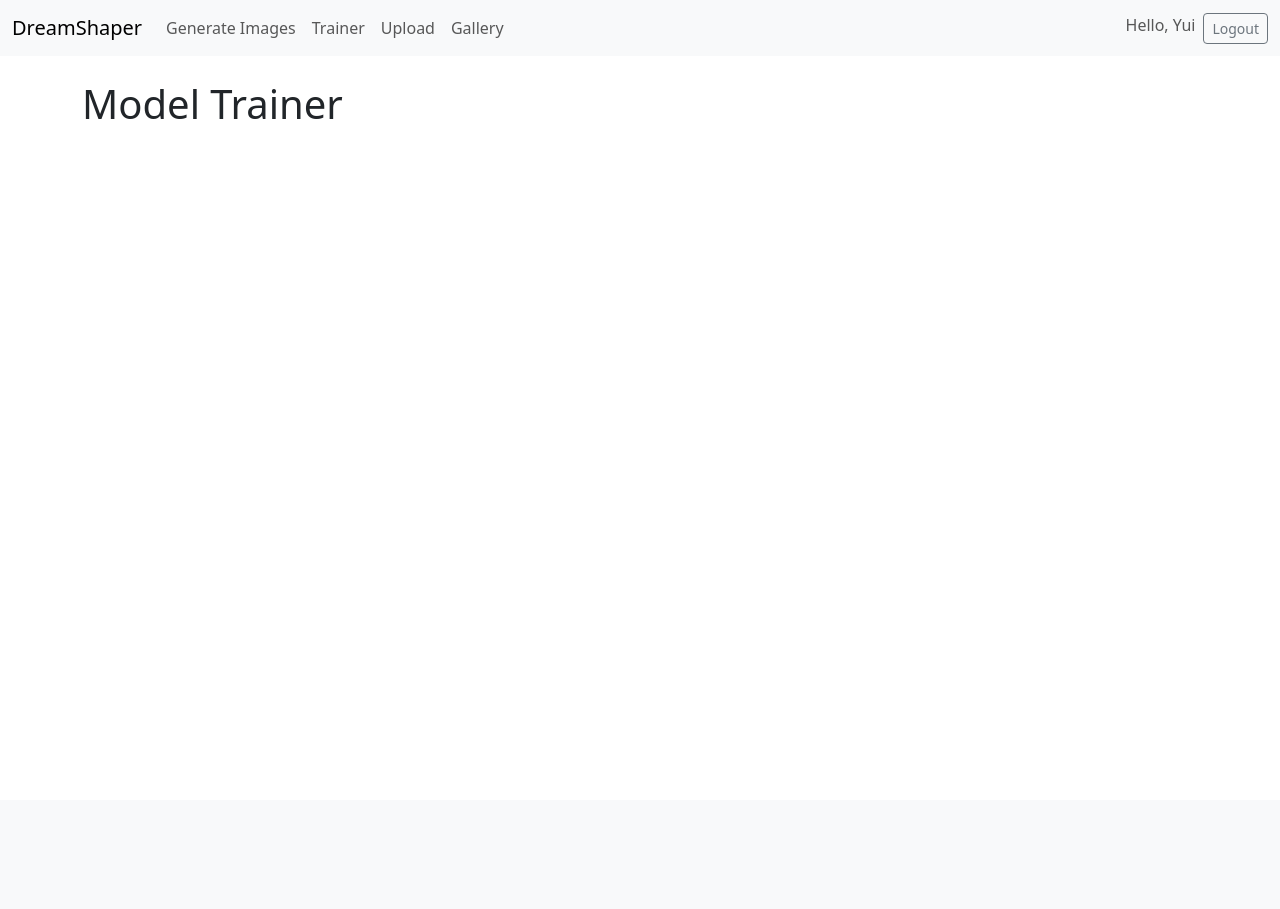
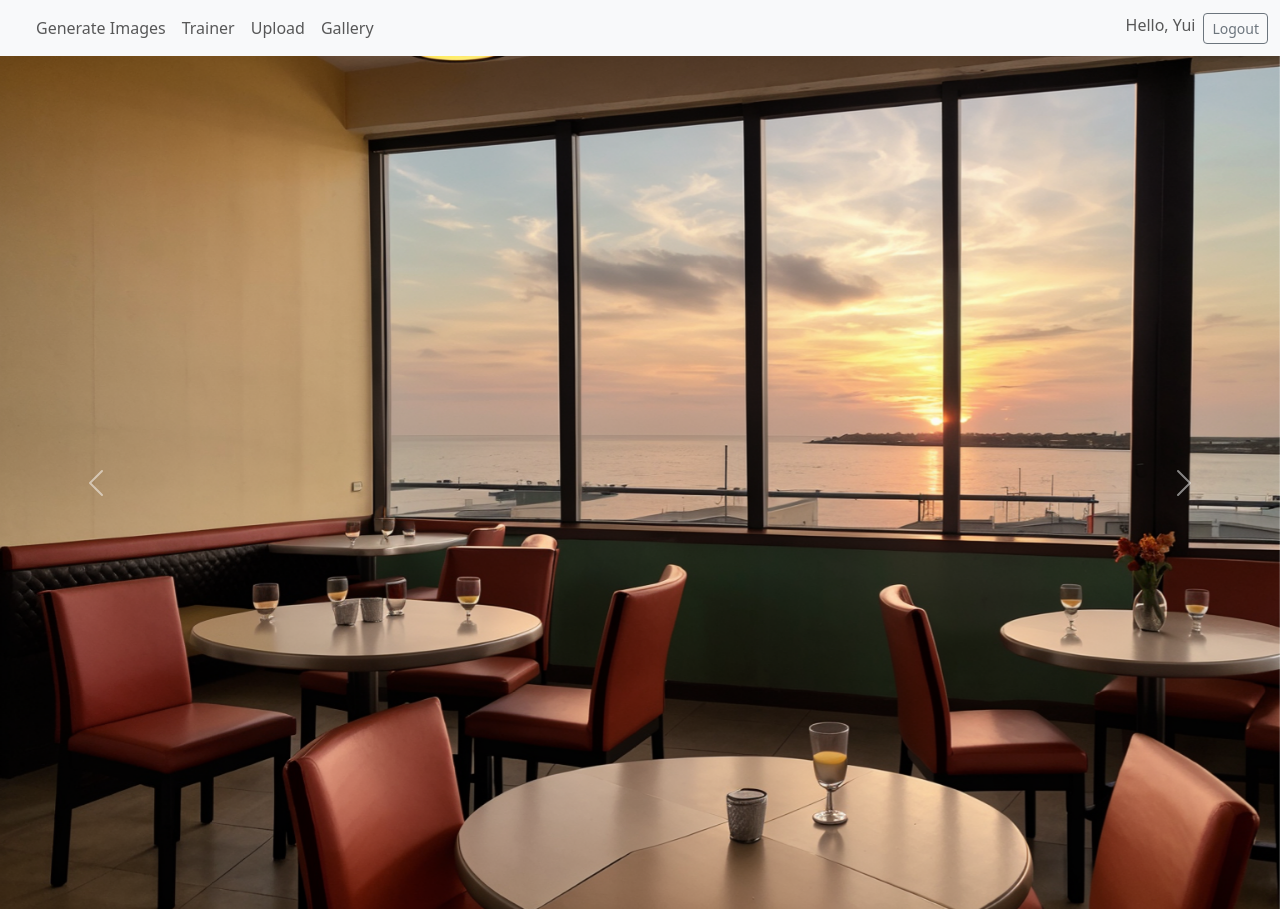
Before and after one commit to sruthi-sbca/Ai-model-trainer-and-image-generator, a Django app: page / in a window 1280 px wide. Before the commit the page ends 119 px from the top, so only its background shows below. Run offline with Django 5.2, Linux system fonts and the light colour scheme; a user stored in the database is signed in.

Commit message:
added wallpaper

```diff
--- a/projectdreamshaper/settings.py
+++ b/projectdreamshaper/settings.py
@@ -118,6 +118,10 @@ USE_TZ = True
 
 STATIC_URL = 'static/'
 
+
+# If you're using a custom static folder
+STATICFILES_DIRS = [BASE_DIR / 'dreamshaperapp' / 'static']
+
 # Default primary key field type
 # https://docs.djangoproject.com/en/5.2/ref/settings/#default-auto-field
 
--- a/templates/home.html
+++ b/templates/home.html
@@ -1,3 +1,4 @@
+{% load static %}
 <!DOCTYPE html>
 <html lang="en">
 <head>
@@ -10,12 +11,15 @@
         href="https://cdn.jsdelivr.net/npm/bootstrap@5.3.2/dist/css/bootstrap.min.css"
         rel="stylesheet"
     />
+
+
+
 </head>
 <body>
 
 <nav class="navbar navbar-expand-lg navbar-light bg-light">
     <div class="container-fluid">
-        <a class="navbar-brand" href="#">DreamShaper</a>
+        <a class="navbar-brand" href="#"></a>
         <button
             class="navbar-toggler"
             type="button"
@@ -70,10 +74,36 @@
     </div>
 </nav>
 
-<div class="container mt-4">
-    <h1>Model Trainer</h1>
+<div container>
+    <div id="carouselExampleAutoplaying" class="carousel slide" data-bs-ride="carousel" data-bs-interval="4000" data-bs-pause="false">
+  <div class="carousel-inner">
+    <div class="carousel-item active">
+      <img src="{% static 'dreamshaperapp/00022.png' %}
+" class="d-block w-100" alt="...">
+
+
+    </div>
+    <div class="carousel-item">
+      <img src="{% static 'dreamshaperapp/00019.png' %}" class="d-block w-100" alt="...">
+    </div>
+    <div class="carousel-item">
+      <img src="{% static 'dreamshaperapp/00004.png' %}" class="d-block w-100" alt="...">
+    </div>
+     <div class="carousel-item">
+      <img src="{% static 'dreamshaperapp/00018.png' %}" class="d-block w-100" alt="...">
+    </div>
+  </div>
+  <button class="carousel-control-prev" type="button" data-bs-target="#carouselExampleAutoplaying" data-bs-slide="prev">
+    <span class="carousel-control-prev-icon" aria-hidden="true"></span>
+    <span class="visually-hidden">Previous</span>
+  </button>
+  <button class="carousel-control-next" type="button" data-bs-target="#carouselExampleAutoplaying" data-bs-slide="next">
+    <span class="carousel-control-next-icon" aria-hidden="true"></span>
+    <span class="visually-hidden">Next</span>
+  </button>
 </div>
 
+</div>
 <!-- Bootstrap Bundle with Popper -->
 <script
     src="https://cdn.jsdelivr.net/npm/bootstrap@5.3.2/dist/js/bootstrap.bundle.min.js">
```
Also changed, not shown: db.sqlite3, dreamshaperapp/static/dreamshaperapp/00018.png (added), dreamshaperapp/static/dreamshaperapp/00019.png (added), dreamshaperapp/static/dreamshaperapp/00022.png (added), 1 other file.
